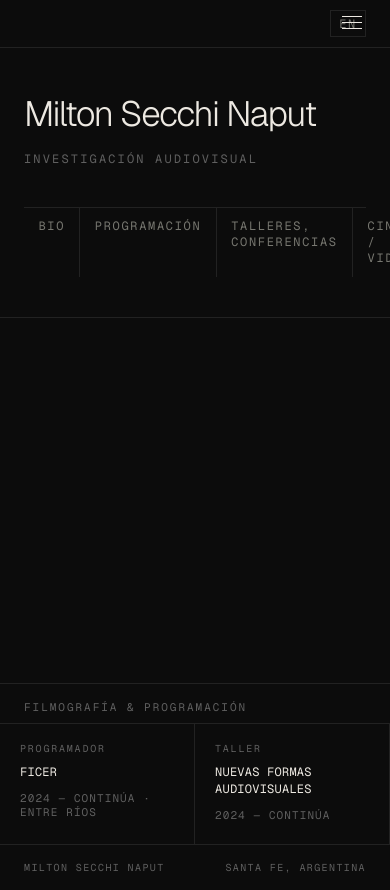
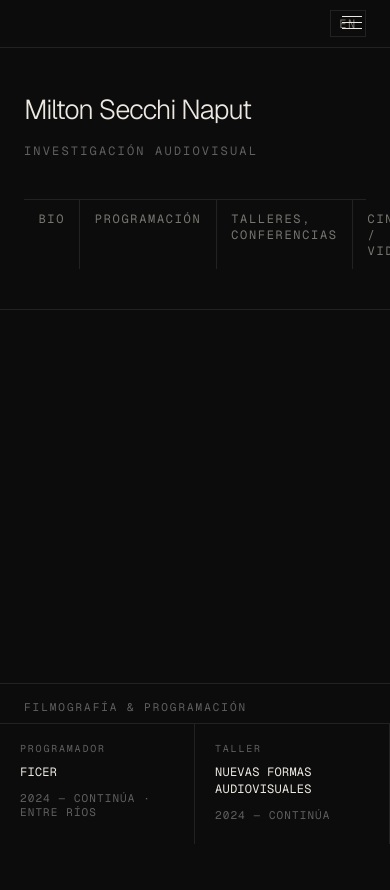
Before and after one commit to miltonsn/miltonsn, a plain HTML site: page index.html in a window 390 px wide. Shown: the top 890 px of the page. After the commit the page ends 844 px from the top, so only its background shows below. Drawn offline with nearby package versions, Linux system fonts and the light colour scheme.

Commit message:
Add files via upload

```diff
--- a/index.html
+++ b/index.html
@@ -135,7 +135,7 @@
 
   .home-hero h1 {
     font-family: var(--serif);
-    font-size: clamp(2.2rem, 5.5vw, 5rem);
+    font-size: clamp(1.6rem, 4vw, 3.5rem);
     font-weight: 300;
     letter-spacing: -0.04em;
     line-height: 1.0;
@@ -515,7 +515,7 @@
     .bio-sidebar { border-left: none; border-top: 1px solid var(--border); padding-left: 0; padding-top: 1.5rem; }
     .prog-row, .film-row { grid-template-columns: 1fr; gap: 0.35rem; }
     .cv-row { grid-template-columns: 56px 1fr; }
-    .home-hero h1 { font-size: clamp(1.75rem, 9vw, 3rem); }
+    .home-hero h1 { font-size: clamp(1.4rem, 7vw, 2.2rem); }
     .c-card { width: 195px; }
     .home-links a { padding: 0.65rem 0.9rem; }
   }
@@ -818,7 +818,7 @@
             <div class="crew-item"><span class="crew-role es-text">Postprod. Sonido</span><span class="crew-role en-text" style="display:none">Sound Post.</span>Andrés Perugini</div>
             <div class="crew-item"><span class="crew-role es-text">Postprod. Imagen</span><span class="crew-role en-text" style="display:none">Image Post.</span>Iván Fund</div>
           </div>
-          <div style="margin-top:1rem;"><a href="https://youtu.be/TQK2jM2ijko" target="_blank" rel="noopener" style="font-size:0.58rem;letter-spacing:0.12em;text-transform:uppercase;color:var(--ink-mid);text-decoration:none;border-bottom:1px solid var(--border);padding-bottom:1px;">↗ <span class="es-text">Ver en YouTube</span><span class="en-text" style="display:none">Watch on YouTube</span></a></div>
+          <div style="margin-top:1rem;"><a href="https://youtu.be/w_HBRf8GA4U?si=WX4Xq6Kqe8Z05BRc" target="_blank" rel="noopener" style="font-size:0.58rem;letter-spacing:0.12em;text-transform:uppercase;color:var(--ink-mid);text-decoration:none;border-bottom:1px solid var(--border);padding-bottom:1px;">↗ <span class="es-text">Ver en YouTube</span><span class="en-text" style="display:none">Watch on YouTube</span></a></div>
         </div>
       </div>
     </div>
@@ -1097,10 +1097,7 @@
 
 </main>
 
-<footer>
-  <p>Milton Secchi Naput</p>
-  <p>Santa Fe, Argentina</p>
-</footer>
+
 
 <script>
   let currentLang = 'es';
```
